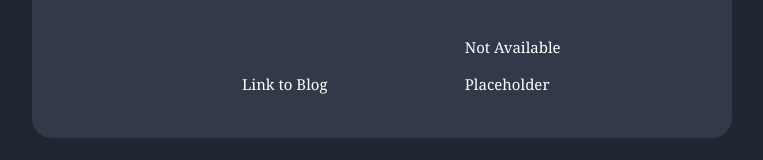
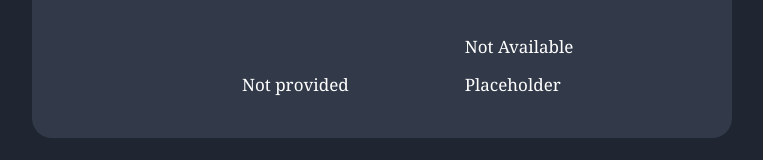
Before and after one commit to rrich-kray/github-user-search, a React (Create React App) app: page / in a window 1280 px wide. Shown: the part 562-722 px from the top of the page, without its empty margins (258-1021 px from the left). Built offline with nearby package versions, Linux system fonts and the light colour scheme; a web font is replaced by a local one.

Commit message:
added screenshot

```diff
--- a/src/App.js
+++ b/src/App.js
@@ -19,6 +19,9 @@ function App() {
   const [currentUser, changeCurrentUser] = useState("rrich-kray");
   const [search, updateSearch] = useState("");
   const api = `https://api.github.com/users/${search}`;
+
+  // const theme = useSelector((state) => state.theme);
+  // const dispatch = useDispatch();
 
   const fetchUser = async () => {
     const res = await fetch(api);
@@ -167,7 +170,7 @@ function App() {
                   href={currentUser.blog}
                   alt="blog-link"
                 >
-                  Link to Blog
+                  {currentUser.blog ? "Link to blog" : "Not provided"}
                 </a>
                 <span className="other-stat">Placeholder</span>
               </div>
--- a/src/index.css
+++ b/src/index.css
@@ -23,7 +23,7 @@ code {
 } */
 
 :root {
-  font-size: 15px;
+  font-size: 17px;
   --primary-clr1: hsl(193, 38%, 86%);
   --primary-clr2: hsl(150, 100%, 66%);
   --secondary-clr1: hsl(217, 19%, 38%);
```
Also changed, not shown: src/assets/screen1.png (added).
